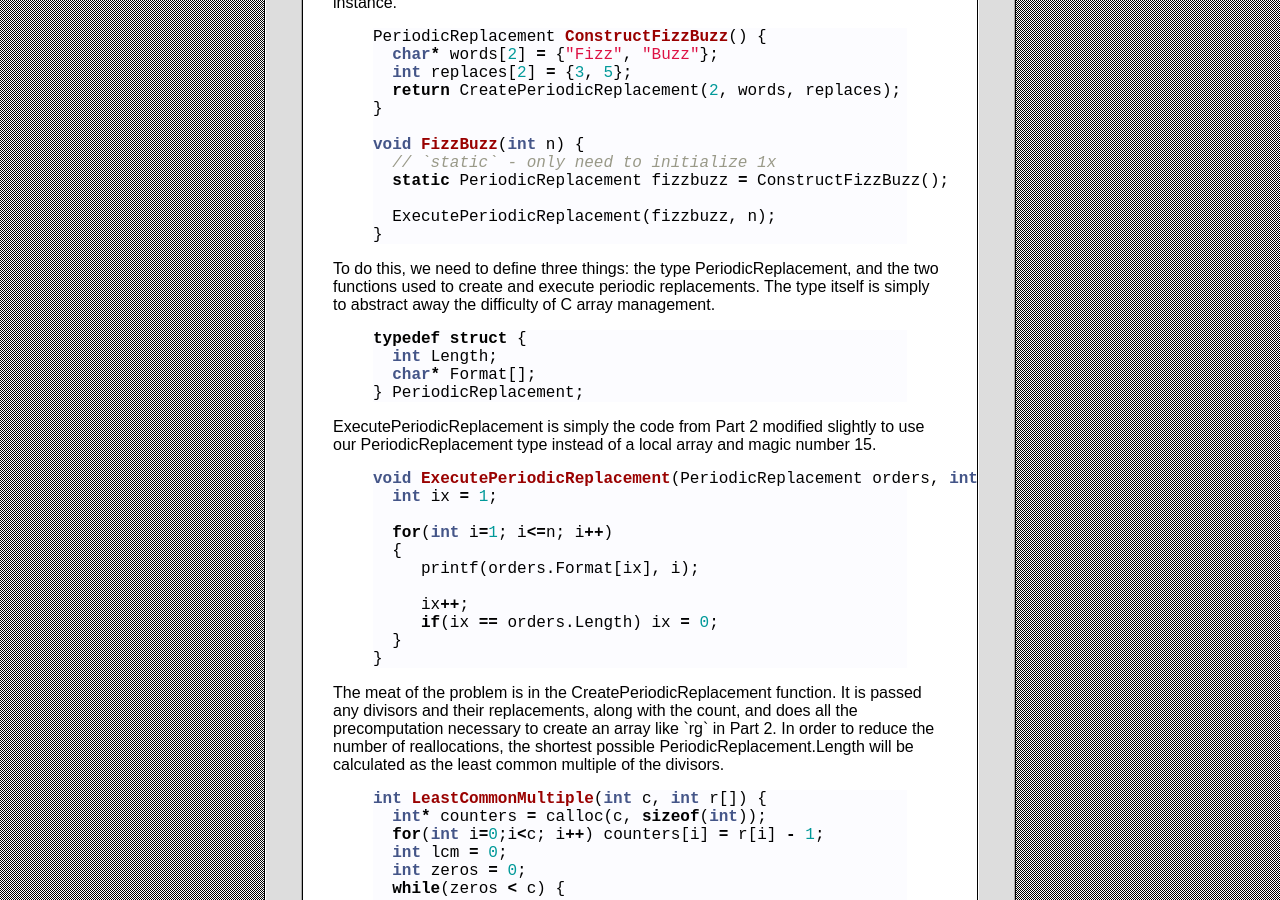
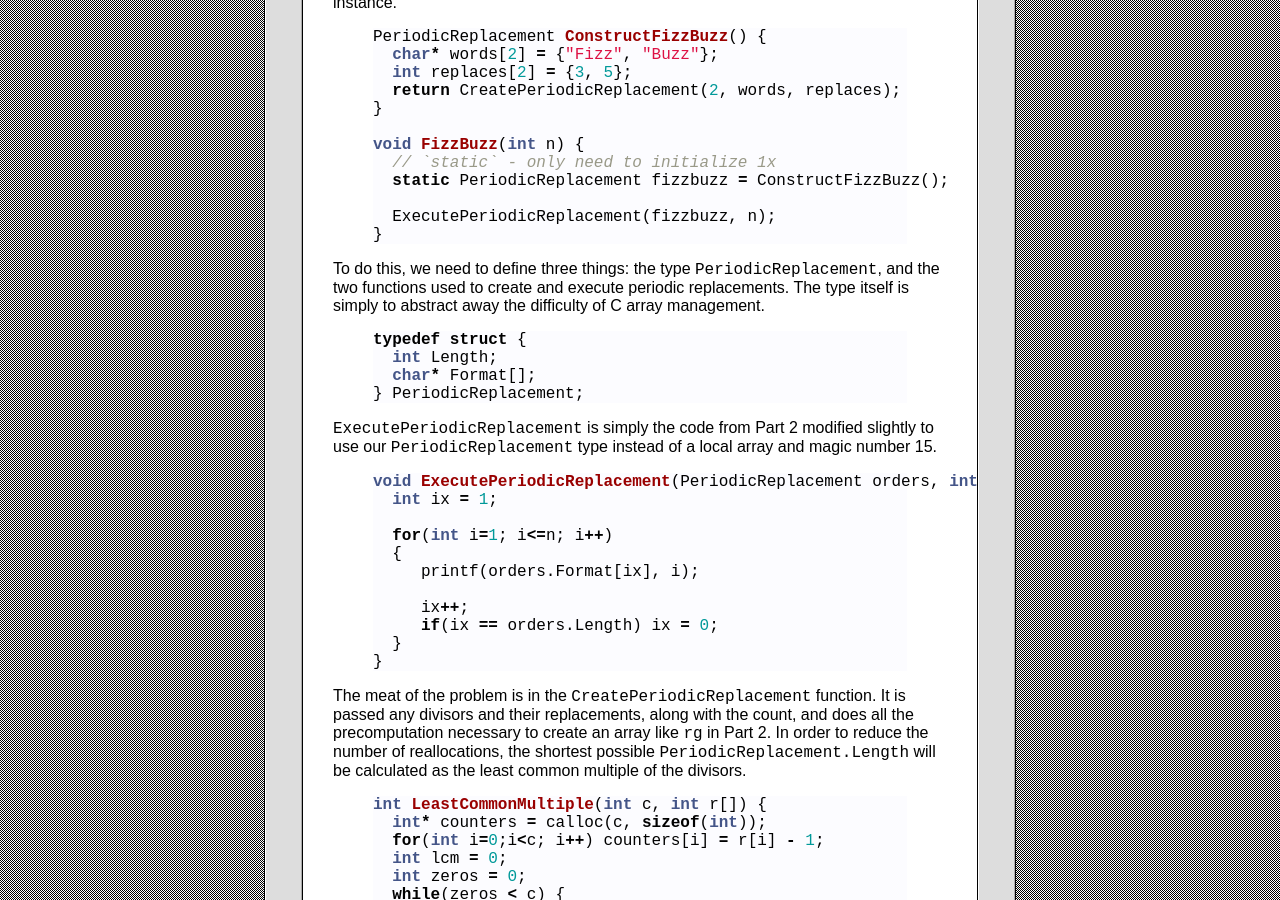
Before and after one commit to InPermutation/InPermutation.github.io, a Jekyll site: the page built from _posts/2011-05-01-fizzbuzz-without-multiplication-or-division-p-0.html, in a window 1280 px wide and 900 px high, scrolled down 530 px. Built offline with Jekyll 4.4.1, drawn with Linux system fonts in a browser that asks for light colours; some web fonts are replaced.

Commit message:
highlight code fragments from inside the body of FizzBuzz pt 3

```diff
--- a/_posts/2011-05-01-fizzbuzz-without-multiplication-or-division-p-0.html
+++ b/_posts/2011-05-01-fizzbuzz-without-multiplication-or-division-p-0.html
@@ -25,7 +25,7 @@ void FizzBuzz(int n) {
 }
 {% endraw %}{% endhighlight %}
 
-<p>To do this, we need to define three things: the type PeriodicReplacement, and the two functions used to create and execute periodic replacements. The type itself is simply to abstract away the difficulty of C array management.</p>
+<p>To do this, we need to define three things: the type <code>PeriodicReplacement</code>, and the two functions used to create and execute periodic replacements. The type itself is simply to abstract away the difficulty of C array management.</p>
 {% highlight c %}{% raw %}
 typedef struct {
   int Length;
@@ -33,7 +33,7 @@ typedef struct {
 } PeriodicReplacement;
 {% endraw %}{% endhighlight %}
 
-<p>ExecutePeriodicReplacement is simply the code from Part 2 modified slightly to use our PeriodicReplacement type instead of a local array and magic number 15.</p>
+<p><code>ExecutePeriodicReplacement</code> is simply the code from Part 2 modified slightly to use our <code>PeriodicReplacement</code> type instead of a local array and magic number 15.</p>
 {% highlight c %}{% raw %}
 void ExecutePeriodicReplacement(PeriodicReplacement orders, int n) {
   int ix = 1;
@@ -47,7 +47,7 @@ void ExecutePeriodicReplacement(PeriodicReplacement orders, int n) {
   }
 }
 {% endraw %}{% endhighlight %}
-<p>The meat of the problem is in the CreatePeriodicReplacement function. It is passed any divisors and their replacements, along with the count, and does all the precomputation necessary to create an array like `rg` in Part 2. In order to reduce the number of reallocations, the shortest possible PeriodicReplacement.Length will be calculated as the least common multiple of the divisors.</p>
+<p>The meat of the problem is in the <code>CreatePeriodicReplacement</code> function. It is passed any divisors and their replacements, along with the count, and does all the precomputation necessary to create an array like <code>rg</code> in Part 2. In order to reduce the number of reallocations, the shortest possible <code>PeriodicReplacement.Length</code> will be calculated as the least common multiple of the divisors.</p>
 {% highlight c %}{% raw %}
 int LeastCommonMultiple(int c, int r[]) {
   int* counters = calloc(c, sizeof(int));
```
